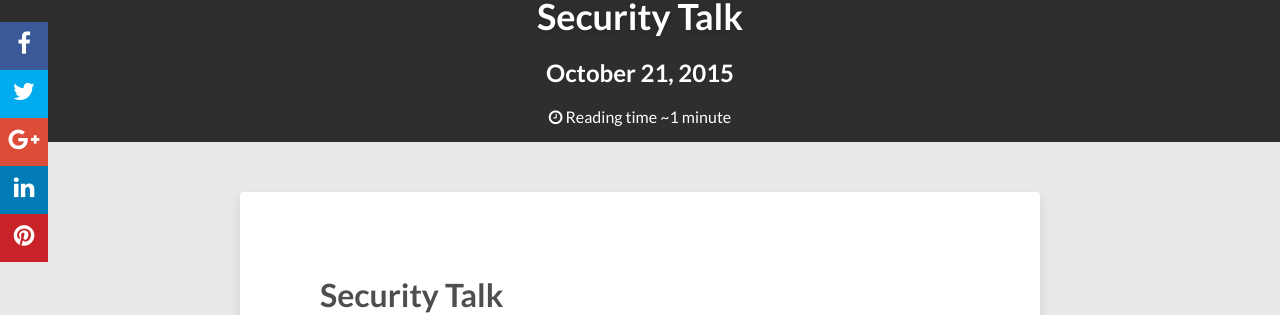
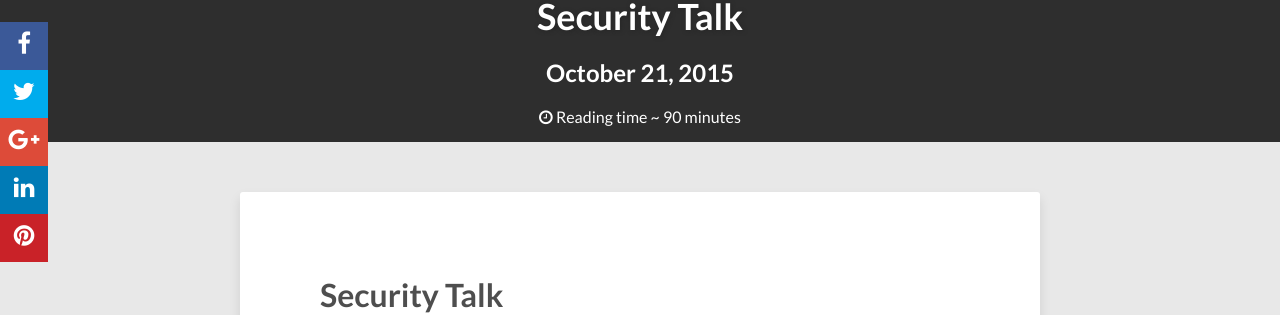
Before and after one commit to ccjjmartin/ccjjmartin.github.io, a Jekyll site: the page built from _posts/2015-10-21-security-talk.md, in a window 1280 px wide and 900 px high. Shown: the part 158-473 px from the top of the window. Built offline with Jekyll 4.4.1, drawn with Linux system fonts in a browser that asks for light colours; nearby versions of some CDN libraries; comment, search, counter and statistics services are not loaded; some of the changed lines change nothing that is shown.

Commit message:
Update reading time on posts if page has a time manually set

```diff
--- a/_includes/header.html
+++ b/_includes/header.html
@@ -96,7 +96,11 @@
         <p class="entry-reading-time">
           <i class="fa fa-clock-o"></i>
           {% assign readtime = content | strip_html | number_of_words | divided_by:site.words_per_minute %}
-          Reading time ~{% if readtime <= 1 %}1 minute{% else %}{{ readtime }} minutes{% endif %}
+          Reading time ~
+          {% if page.time %}{{ page.time }}
+          {% elsif readtime <= 1 %}1 minute
+          {% else %}{{ readtime }} minutes
+          {% endif %}
         </p><!-- /.entry-reading-time -->
       {% else %}
           <p class="entry-reading-time">
```
